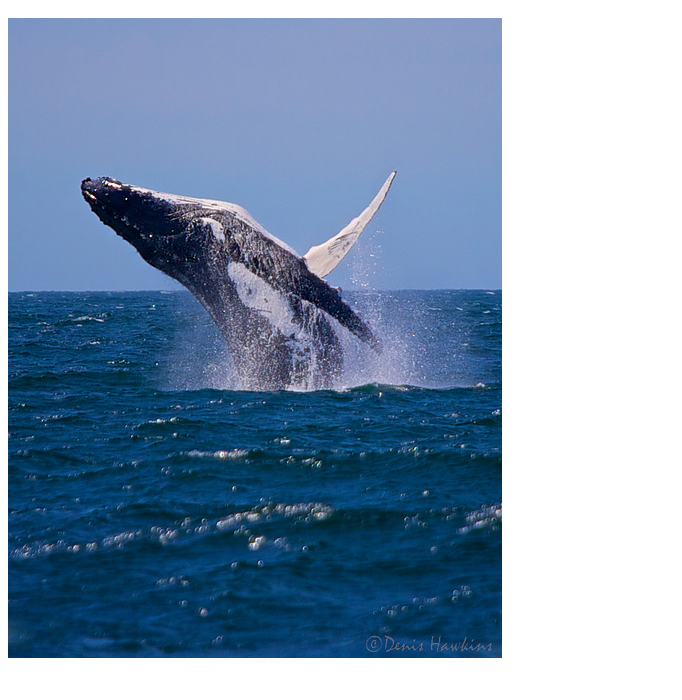
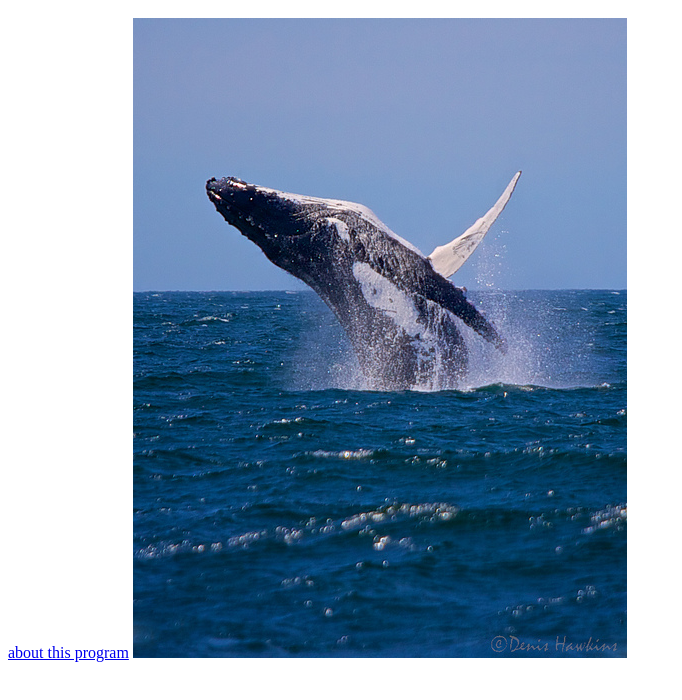
Before and after one commit to flycatish/website, a plain HTML site: page index.html in a window 1280 px wide. Shown: the part 48-748 px from the top of the page, without its empty margins (0-682 px from the left). Drawn offline with Linux system fonts and the light colour scheme.

Commit message:
add link to page

```diff
--- a/index.html
+++ b/index.html
@@ -1,10 +1,11 @@
 <! DOCTYPE html>
 <html>
   <head>
-    <title></title>
+    <title>breaching_whale</title>
   </head>
   <body>
     <h1>hello world</h1>
+    <a href="about.html">about this program</a>
     <img src = "images/breaching_whale.jpg" alt = "description"/>
   </body>
 </html>
```
